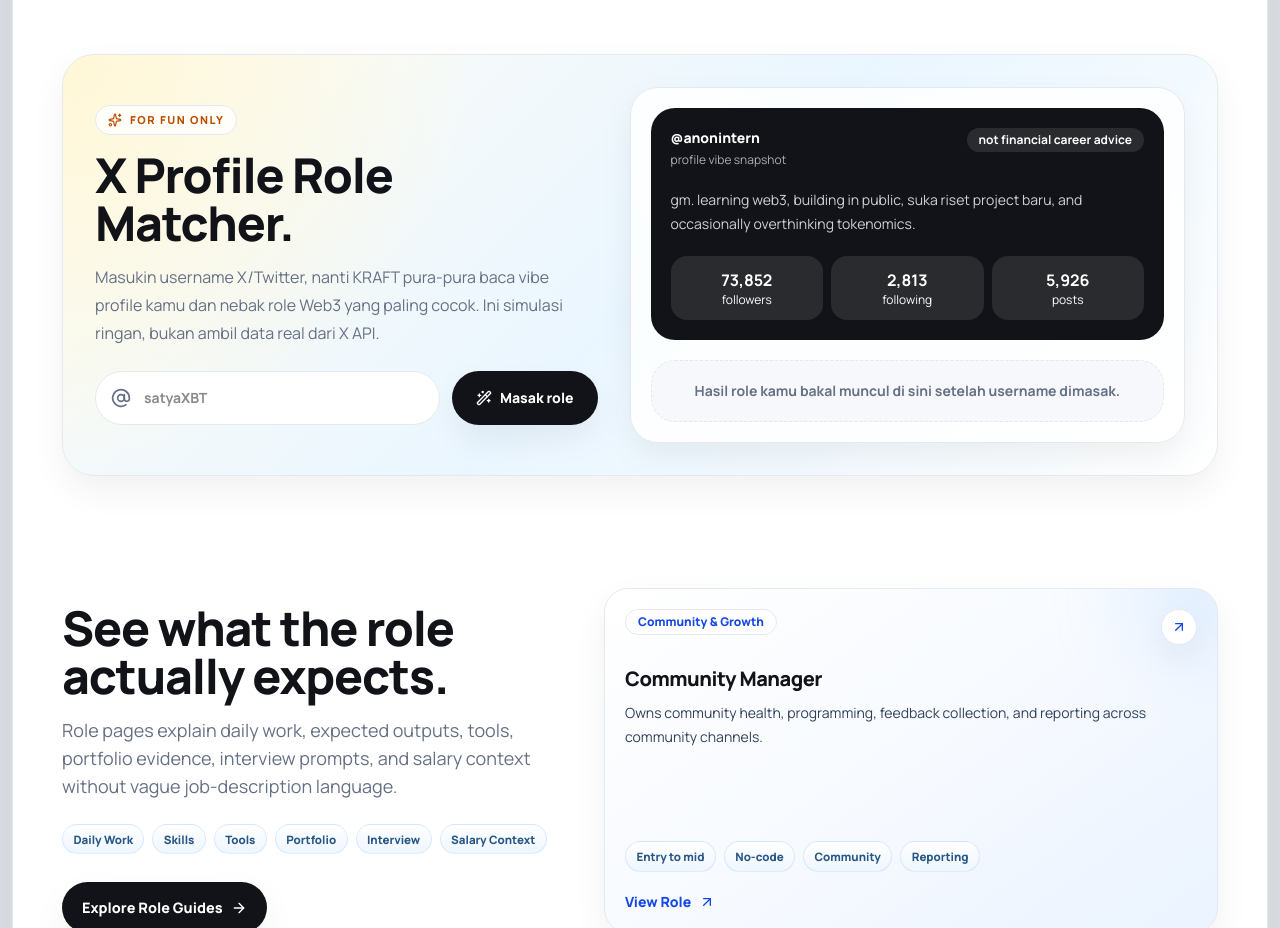
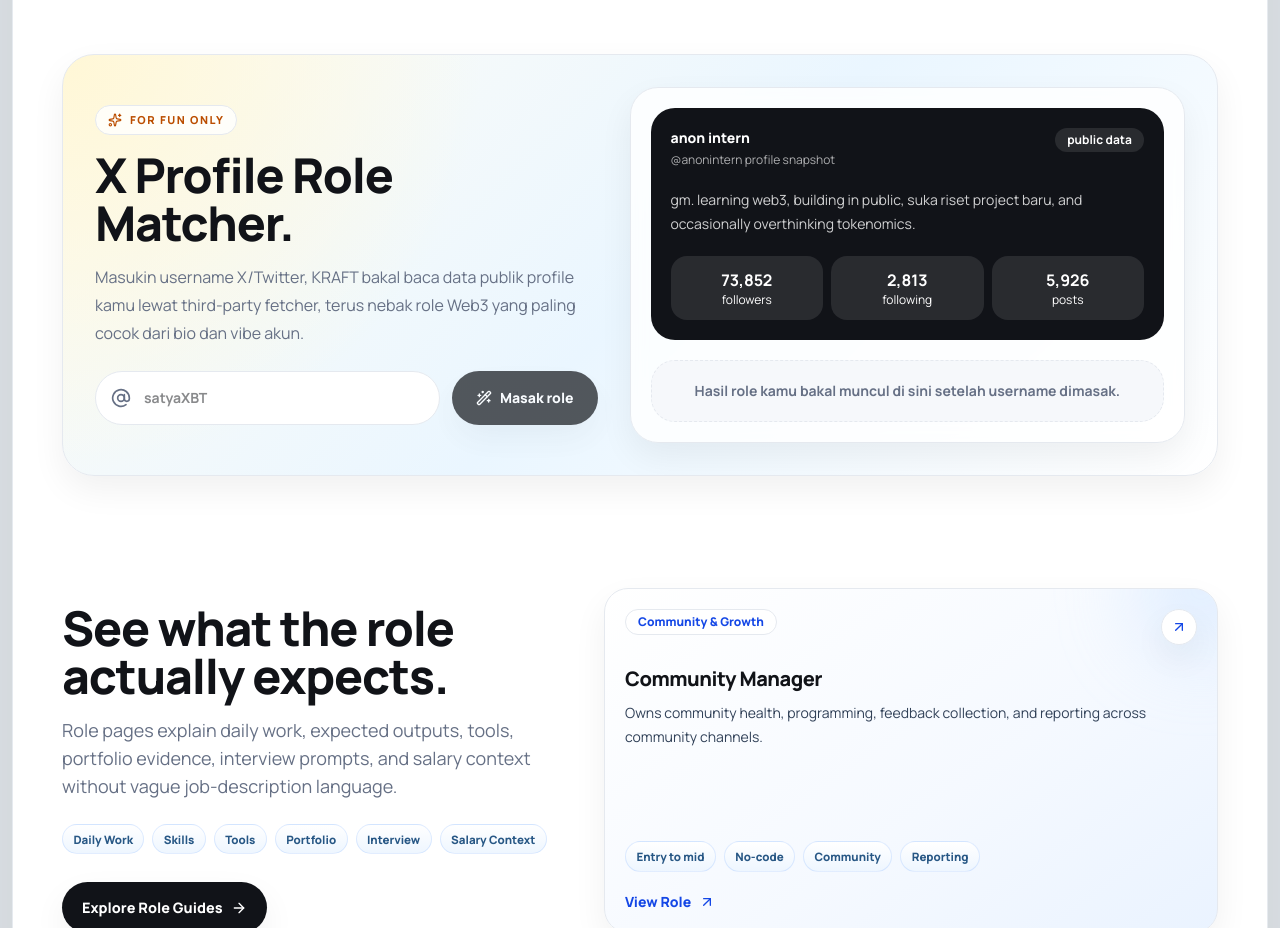
Before and after one commit to oktavian3/web3-jobs-app, a Next.js app: page / in a window 1280 px wide. Shown: the part 4280-5208 px from the top of the page. Built offline with nearby package versions, Linux system fonts and the light colour scheme.

Commit message:
Fetch public X profile data for role matcher

```diff
--- /dev/null
+++ b/app/api/x-profile/route.ts
@@ -0,0 +1,67 @@
+import { NextResponse } from "next/server";
+
+export const runtime = "nodejs";
+
+function cleanUsername(value: string) {
+  return value.trim().replace(/^@/, "").replace(/[^a-zA-Z0-9_]/g, "").slice(0, 15);
+}
+
+function parseCompactNumber(value: string) {
+  const cleaned = value.replace(/,/g, "").trim();
+  const match = cleaned.match(/^([\d.]+)\s*([KMB])?$/i);
+  if (!match) return null;
+  const amount = Number(match[1]);
+  if (!Number.isFinite(amount)) return null;
+  const suffix = match[2]?.toUpperCase();
+  const multiplier = suffix === "B" ? 1_000_000_000 : suffix === "M" ? 1_000_000 : suffix === "K" ? 1_000 : 1;
+  return Math.round(amount * multiplier);
+}
+
+function firstMatch(content: string, patterns: RegExp[]) {
+  for (const pattern of patterns) {
+    const match = content.match(pattern);
+    if (match?.[1]) return match[1].trim();
+  }
+  return null;
+}
+
+export async function GET(request: Request) {
+  const { searchParams } = new URL(request.url);
+  const username = cleanUsername(searchParams.get("username") ?? "");
+
+  if (!username) {
+    return NextResponse.json({ error: "Username is required" }, { status: 400 });
+  }
+
+  try {
+    const response = await fetch(`https://r.jina.ai/http://https://x.com/${username}`, {
+      headers: { "User-Agent": "KRAFT-role-matcher/1.0" },
+      next: { revalidate: 60 * 30 },
+    });
+
+    if (!response.ok) {
+      return NextResponse.json({ error: "Could not fetch public X profile" }, { status: 502 });
+    }
+
+    const markdown = await response.text();
+    const displayName = firstMatch(markdown, [/\n([^\n]+)\n\n@\w+/]);
+    const bio = firstMatch(markdown, [/@\w+\n\n([^\n]+)\n\n\[/, /@\w+\n\n([^\n]+)\n\nJoined/]);
+    const postsText = firstMatch(markdown, [/\n([\d.,]+[KMB]?) posts\n/i]);
+    const followingText = firstMatch(markdown, [/\[([\d.,]+[KMB]?) Following\]/i]);
+    const followersText = firstMatch(markdown, [/\[([\d.,]+[KMB]?) Followers\]/i]);
+    const avatarUrl = firstMatch(markdown, [/\[!\[Image \d+: user avatar\]\((https:\/\/pbs\.twimg\.com\/profile_images\/[^)]+)\)\]/]);
+
+    return NextResponse.json({
+      source: "public-x-scrape",
+      handle: username,
+      name: displayName ?? username,
+      bio: bio ?? "No public bio found. KRAFT will judge the vibes from the handle only.",
+      followers: parseCompactNumber(followersText ?? "") ?? 0,
+      following: parseCompactNumber(followingText ?? "") ?? 0,
+      posts: parseCompactNumber(postsText ?? "") ?? 0,
+      avatarUrl,
+    });
+  } catch {
+    return NextResponse.json({ error: "X profile lookup failed" }, { status: 500 });
+  }
+}
--- a/components/kraft/XProfileRoleMatcher.tsx
+++ b/components/kraft/XProfileRoleMatcher.tsx
@@ -1,13 +1,25 @@
 "use client";
 
 import { useEffect, useMemo, useState } from "react";
+import Image from "next/image";
 import Link from "next/link";
 import { ArrowRight, AtSign, Sparkles, Wand2 } from "lucide-react";
 import { roles } from "@/data/roles";
 
+type XProfile = {
+  source: string;
+  handle: string;
+  name: string;
+  bio: string;
+  followers: number;
+  following: number;
+  posts: number;
+  avatarUrl?: string;
+};
+
 const loadingLines = [
-  "Tunggu bentar, KRAFT lagi masak datanya...",
-  "Ngecek bio, followers, dan vibes timeline...",
+  "Tunggu bentar, KRAFT lagi nyeduh data publik X...",
+  "Ngecek bio, followers, dan vibes postingan...",
   "Nyari apakah kamu builder, shiller, atau spreadsheet enjoyer...",
   "Sebentar lagi keluar hasilnya, jangan refresh dulu ya.",
 ];
@@ -21,7 +33,7 @@ const fallbackBios = [
 
 const keywordMap = [
   { words: ["dev", "solidity", "rust", "engineer", "code", "contract", "audit", "security", "zk"], lane: "Technical & Security" },
-  { words: ["write", "thread", "content", "marketing", "meme", "creator", "newsletter", "copy"], lane: "Content & Marketing" },
+  { words: ["write", "writing", "thread", "content", "marketing", "meme", "creator", "newsletter", "copy", "shitposting"], lane: "Content & Marketing" },
   { words: ["community", "mod", "ambassador", "growth", "discord", "telegram", "partnership"], lane: "Community & Growth" },
   { words: ["data", "research", "defi", "on-chain", "analyst", "token", "market", "dashboard"], lane: "Research & Data" },
   { words: ["product", "ops", "operation", "strategy", "launch", "pm", "project"], lane: "Product & Operations" },
@@ -36,10 +48,12 @@ function cleanUsername(value: string) {
   return value.trim().replace(/^@/, "").replace(/[^a-zA-Z0-9_]/g, "").slice(0, 15);
 }
 
-function fakeProfile(username: string) {
+function fallbackProfile(username: string): XProfile {
   const seed = hashText(username || "kraft");
   return {
+    source: "fallback-generated",
     handle: username || "anonintern",
+    name: username || "anon intern",
     followers: 420 + ((seed * 137) % 185000),
     following: 69 + ((seed * 29) % 3200),
     bio: fallbackBios[seed % fallbackBios.length],
@@ -47,8 +61,8 @@ function fakeProfile(username: string) {
   };
 }
 
-function pickRole(username: string, bio: string) {
-  const lower = `${username} ${bio}`.toLowerCase();
+function pickRole(username: string, profile: XProfile) {
+  const lower = `${username} ${profile.name} ${profile.bio} followers:${profile.followers} posts:${profile.posts}`.toLowerCase();
   const matchedLane = keywordMap.find((item) => item.words.some((word) => lower.includes(word)))?.lane;
   const pool = matchedLane ? roles.filter((role) => role.lane === matchedLane) : roles;
   return pool[hashText(lower) % pool.length];
@@ -56,13 +70,14 @@ function pickRole(username: string, bio: string) {
 
 export default function XProfileRoleMatcher() {
   const [username, setUsername] = useState("");
+  const [profile, setProfile] = useState<XProfile>(() => fallbackProfile(""));
   const [isLoading, setIsLoading] = useState(false);
   const [showResult, setShowResult] = useState(false);
   const [loadingIndex, setLoadingIndex] = useState(0);
+  const [notice, setNotice] = useState("");
 
   const cleanedUsername = cleanUsername(username);
-  const profile = useMemo(() => fakeProfile(cleanedUsername), [cleanedUsername]);
-  const role = useMemo(() => pickRole(cleanedUsername, profile.bio), [cleanedUsername, profile.bio]);
+  const role = useMemo(() => pickRole(cleanedUsername, profile), [cleanedUsername, profile]);
 
   useEffect(() => {
     if (!isLoading) return;
@@ -72,15 +87,31 @@ export default function XProfileRoleMatcher() {
     return () => window.clearInterval(interval);
   }, [isLoading]);
 
-  function handleSubmit(event: React.FormEvent<HTMLFormElement>) {
+  async function handleSubmit(event: React.FormEvent<HTMLFormElement>) {
     event.preventDefault();
+    if (!cleanedUsername) return;
+
     setShowResult(false);
     setIsLoading(true);
     setLoadingIndex(0);
-    window.setTimeout(() => {
+    setNotice("");
+
+    try {
+      const [response] = await Promise.all([
+        fetch(`/api/x-profile?username=${encodeURIComponent(cleanedUsername)}`),
+        new Promise((resolve) => window.setTimeout(resolve, 2300)),
+      ]);
+
+      if (!response.ok) throw new Error("Profile fetch failed");
+      const data = (await response.json()) as XProfile;
+      setProfile(data);
+    } catch {
+      setProfile(fallbackProfile(cleanedUsername));
+      setNotice("Public profile lagi susah diambil, jadi KRAFT pakai backup vibe mode dulu.");
+    } finally {
       setIsLoading(false);
       setShowResult(true);
-    }, 2600);
+    }
   }
 
   return (
@@ -92,7 +123,7 @@ export default function XProfileRoleMatcher() {
           </span>
           <h2 className="mt-4 text-3xl font-black tracking-tight text-ink sm:text-5xl">X Profile Role Matcher.</h2>
           <p className="mt-4 text-base leading-7 text-muted">
-            Masukin username X/Twitter, nanti KRAFT pura-pura baca vibe profile kamu dan nebak role Web3 yang paling cocok. Ini simulasi ringan, bukan ambil data real dari X API.
+            Masukin username X/Twitter, KRAFT bakal baca data publik profile kamu lewat third-party fetcher, terus nebak role Web3 yang paling cocok dari bio dan vibe akun.
           </p>
 
           <form onSubmit={handleSubmit} className="mt-6 flex flex-col gap-3 sm:flex-row">
@@ -106,7 +137,7 @@ export default function XProfileRoleMatcher() {
                 className="w-full rounded-full border border-border bg-white px-12 py-4 text-sm font-bold text-ink outline-none transition focus:border-blue-400 focus:ring-4 focus:ring-blue-100"
               />
             </label>
-            <button type="submit" disabled={isLoading} className="inline-flex items-center justify-center gap-2 rounded-full bg-ink px-6 py-4 text-sm font-extrabold text-white shadow-soft transition hover:-translate-y-0.5 disabled:cursor-not-allowed disabled:opacity-70">
+            <button type="submit" disabled={isLoading || !cleanedUsername} className="inline-flex items-center justify-center gap-2 rounded-full bg-ink px-6 py-4 text-sm font-extrabold text-white shadow-soft transition hover:-translate-y-0.5 disabled:cursor-not-allowed disabled:opacity-70">
               <Wand2 className="h-4 w-4" /> Masak role
             </button>
           </form>
@@ -115,11 +146,14 @@ export default function XProfileRoleMatcher() {
         <div className="rounded-[1.75rem] border border-white/80 bg-white/80 p-5 shadow-soft backdrop-blur">
           <div className="rounded-3xl bg-ink p-5 text-white">
             <div className="flex items-start justify-between gap-4">
-              <div>
-                <p className="text-sm font-extrabold">@{profile.handle}</p>
-                <p className="mt-1 text-xs text-white/65">profile vibe snapshot</p>
+              <div className="flex items-center gap-3">
+                {profile.avatarUrl ? <Image src={profile.avatarUrl} alt="" width={48} height={48} unoptimized className="h-12 w-12 rounded-full border border-white/20 object-cover" /> : null}
+                <div>
+                  <p className="text-sm font-extrabold">{profile.name}</p>
+                  <p className="mt-1 text-xs text-white/65">@{profile.handle} profile snapshot</p>
+                </div>
               </div>
-              <span className="rounded-full bg-white/10 px-3 py-1 text-xs font-bold">not financial career advice</span>
+              <span className="rounded-full bg-white/10 px-3 py-1 text-xs font-bold">public data</span>
             </div>
             <p className="mt-5 text-sm leading-6 text-white/80">{profile.bio}</p>
             <div className="mt-5 grid grid-cols-3 gap-2 text-center text-xs">
@@ -128,6 +162,8 @@ export default function XProfileRoleMatcher() {
               <div className="rounded-2xl bg-white/10 p-3"><strong className="block text-base">{profile.posts.toLocaleString()}</strong> posts</div>
             </div>
           </div>
+
+          {notice ? <p className="mt-3 rounded-2xl bg-amber-50 px-4 py-3 text-xs font-bold leading-5 text-amber-800">{notice}</p> : null}
 
           {isLoading ? (
             <div className="mt-5 rounded-3xl border border-dashed border-amber-300 bg-amber-50 p-5 text-center">
```
